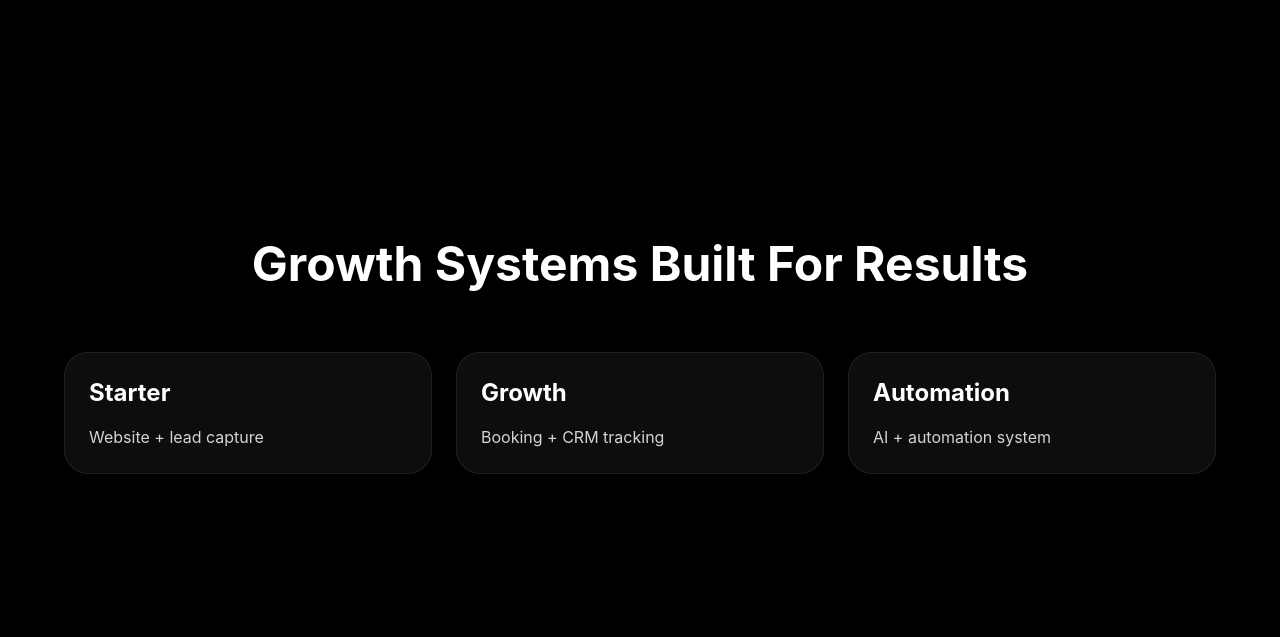
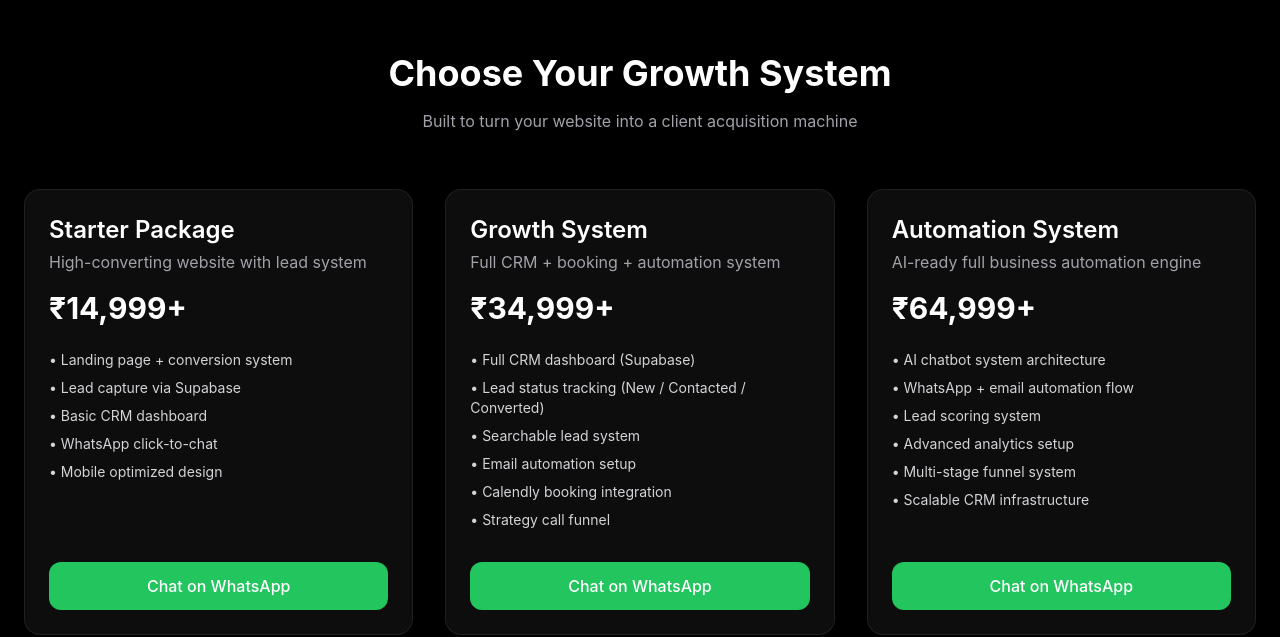
Before and after one commit to dipar2848-byte/Vanta-works-v2, a React (Vite) app: page / in a window 1280 px wide. Shown: the part 3543-4180 px from the top of the page. Built offline with nearby package versions, Linux system fonts and the light colour scheme; no server answers.

Commit message:
Update Pricing.jsx

```diff
--- a/src/components/sections/Pricing.jsx
+++ b/src/components/sections/Pricing.jsx
@@ -1,40 +1,103 @@
-import Scene from "../motion/Scene";
+import { motion } from "framer-motion";
 
 const plans = [
   {
-    name: "Starter",
-    desc: "Website + lead capture"
+    name: "Starter Package",
+    price: "₹14,999+",
+    desc: "High-converting website with lead system",
+    features: [
+      "Landing page + conversion system",
+      "Lead capture via Supabase",
+      "Basic CRM dashboard",
+      "WhatsApp click-to-chat",
+      "Mobile optimized design"
+    ],
+    message:
+      "Hi VantaWorks, I’m interested in the Starter Package (₹14,999+). Please share details."
   },
   {
-    name: "Growth",
-    desc: "Booking + CRM tracking"
+    name: "Growth System",
+    price: "₹34,999+",
+    desc: "Full CRM + booking + automation system",
+    features: [
+      "Full CRM dashboard (Supabase)",
+      "Lead status tracking (New / Contacted / Converted)",
+      "Searchable lead system",
+      "Email automation setup",
+      "Calendly booking integration",
+      "Strategy call funnel"
+    ],
+    message:
+      "Hi VantaWorks, I want the Growth System (₹34,999+). I want CRM + booking automation setup."
   },
   {
-    name: "Automation",
-    desc: "AI + automation system"
+    name: "Automation System",
+    price: "₹64,999+",
+    desc: "AI-ready full business automation engine",
+    features: [
+      "AI chatbot system architecture",
+      "WhatsApp + email automation flow",
+      "Lead scoring system",
+      "Advanced analytics setup",
+      "Multi-stage funnel system",
+      "Scalable CRM infrastructure"
+    ],
+    message:
+      "Hi VantaWorks, I want the Automation System (₹64,999+). I need full AI + automation setup."
   }
 ];
 
 export default function Pricing() {
+  const whatsappNumber = "91XXXXXXXXXX"; // replace your number
+
   return (
-    <Scene>
-      <div className="max-w-6xl mx-auto w-full">
-        <h2 className="text-3xl sm:text-5xl font-bold text-center">
-          Growth Systems Built For Results
+    <section className="py-24 px-6">
+      <div className="max-w-6xl mx-auto text-center mb-14">
+        <h2 className="text-4xl font-bold">
+          Choose Your Growth System
         </h2>
+        <p className="text-zinc-400 mt-4">
+          Built to turn your website into a client acquisition machine
+        </p>
+      </div>
 
-        <div className="grid grid-cols-1 sm:grid-cols-2 md:grid-cols-3 gap-6 mt-16">
-          {plans.map((plan) => (
-            <div
-              key={plan.name}
-              className="glass p-6 rounded-3xl"
+      <div className="grid md:grid-cols-3 gap-8">
+        {plans.map((plan, i) => (
+          <motion.div
+            key={i}
+            initial={{ opacity: 0, y: 50 }}
+            whileInView={{ opacity: 1, y: 0 }}
+            transition={{ duration: 0.6, delay: i * 0.1 }}
+            className="glass p-6 rounded-2xl flex flex-col justify-between"
+          >
+            {/* Header */}
+            <div>
+              <h3 className="text-2xl font-semibold">{plan.name}</h3>
+              <p className="text-zinc-400 mt-1">{plan.desc}</p>
+              <p className="text-3xl font-bold mt-4">{plan.price}</p>
+
+              {/* Features */}
+              <ul className="mt-6 space-y-2 text-sm text-zinc-300">
+                {plan.features.map((f, idx) => (
+                  <li key={idx}>• {f}</li>
+                ))}
+              </ul>
+            </div>
+
+            {/* Button */}
+            <a
+              href={`https://wa.me/${whatsappNumber}?text=${encodeURIComponent(
+                plan.message
+              )}`}
+              target="_blank"
+              rel="noreferrer"
+              className="mt-8 w-full text-center py-3 rounded-xl bg-green-500 hover:bg-green-600 transition font-medium"
             >
-              <h3 className="text-2xl font-bold">{plan.name}</h3>
-              <p className="mt-4 text-zinc-300">{plan.desc}</p>
-            </div>
-          ))}
-        </div>
+              Chat on WhatsApp
+            </a>
+          </motion.div>
+        ))}
       </div>
-    </Scene>
+    </section>
   );
 }
```
